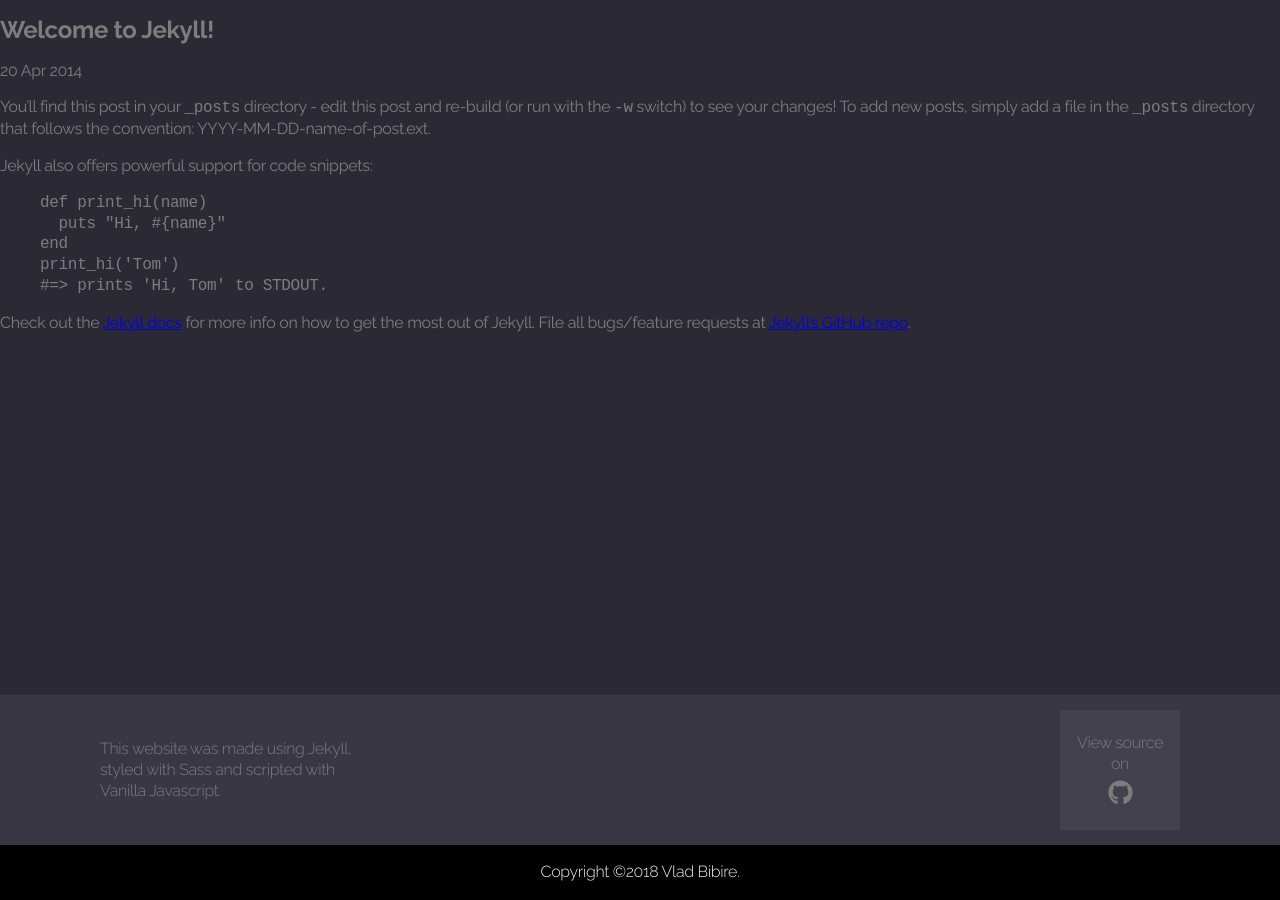
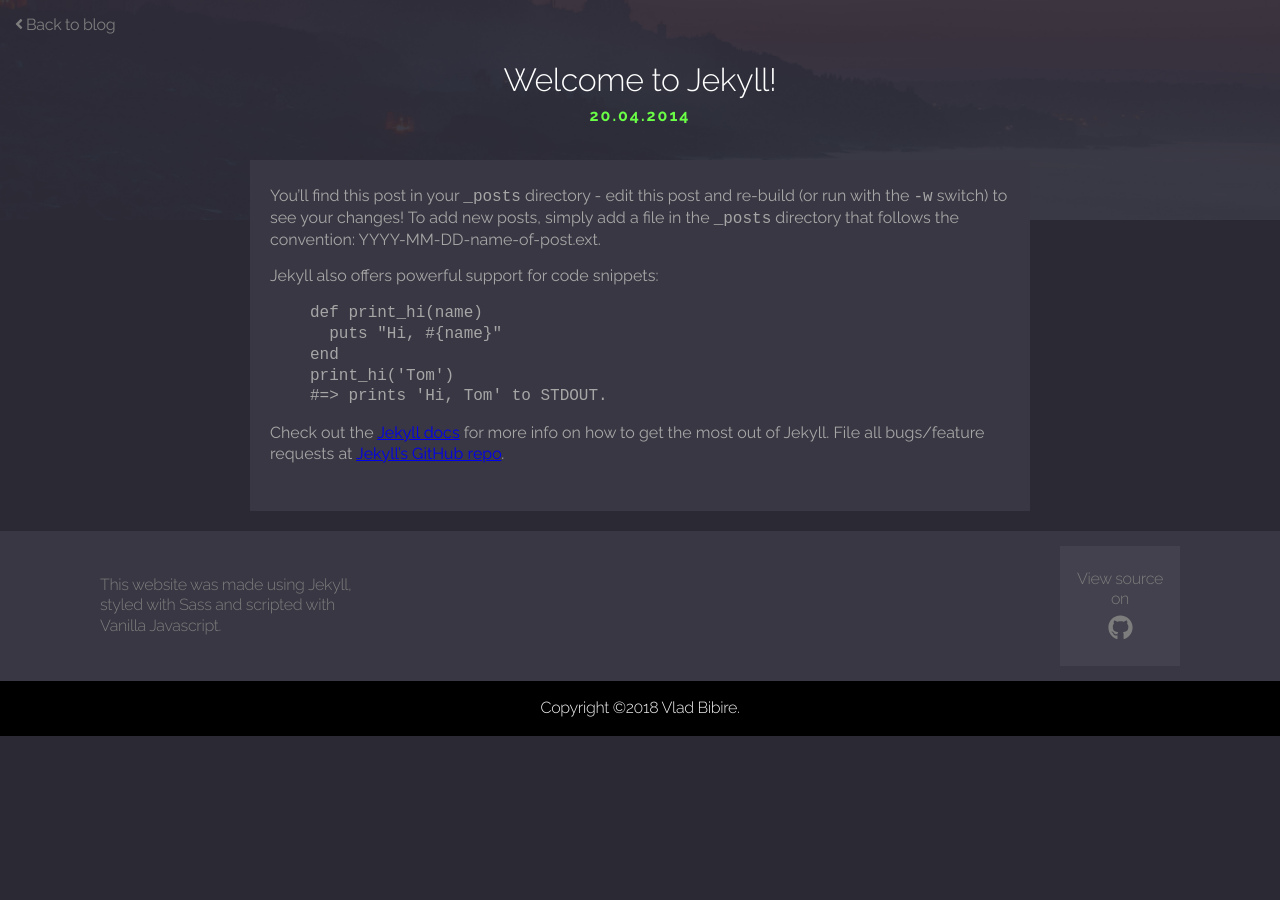
Before and after one commit to hexblend/PersonalWebsiteV2, a Jekyll site: the page built from _posts/2014-04-20-welcome-to-jekyll0.md, in a window 1280 px wide. Built offline with Jekyll 4.4.1, drawn with Linux system fonts in a browser that asks for light colours; nearby versions of some CDN libraries; Markdown is read by kramdown in place of the engine named in the settings.

Commit message:
Blog Post Header + Page Layout

```diff
--- a/_includes/blogPostHeader.html
+++ b/_includes/blogPostHeader.html
@@ -0,0 +1,5 @@
+<header class="blogPostHeader">
+  <a href="../../../../../blog.html"><i class="fas fa-angle-left"></i>Back to blog</a>
+  <h1>{{ page.title }}</h1>
+  <p>{{ page.date | date: "%d.%m.%Y" }}</p>
+</header>
--- a/_layouts/blog_post.html
+++ b/_layouts/blog_post.html
@@ -1,9 +1,9 @@
 ---
 layout: default
 ---
-<h2>{{ page.title }}</h2>
-<p class="meta">{{ page.date | date_to_string }}</p>
 
-<div class="post">
-{{ content }}
+{% include blogPostHeader.html %}
+
+<div class="post-container">
+  {{ content }}
 </div>
--- a/_posts/2014-04-20-welcome-to-jekyll0.markdown
+++ b/_posts/2014-04-20-welcome-to-jekyll0.md
@@ -4,10 +4,9 @@
 date:   2014-04-20 09:11:03
 categories: jekyll update
 ---
-<!-- excerpt.start -->
+
 You'll find this post in your `_posts` directory - edit this post and re-build (or run with the `-w` switch) to see your changes!
 To add new posts, simply add a file in the `_posts` directory that follows the convention: YYYY-MM-DD-name-of-post.ext.
-<!-- excerpt.end -->
 
 Jekyll also offers powerful support for code snippets:
 
--- a/_scss/3-includes/_blogHeader.scss
+++ b/_scss/3-includes/_blogHeader.scss
@@ -6,7 +6,7 @@
   justify-content: space-between;
   align-items: center;
   padding: 0 100px;
-  @media(max-width: 605px){
+  @media(max-width: 650px){
     text-align: center;
     flex-direction: column;
     height: auto;
@@ -18,7 +18,7 @@
     padding-left: 20px;
     line-height: 2em;
     transition: .3s ease-in-out;
-    @media(max-width: 605px){
+    @media(max-width: 650px){
       margin-bottom: 15px;
       border-left: 0;
       padding: 0 0 10px 0;
@@ -48,7 +48,7 @@
       margin: 0;
       padding: 0;
       transition: .3s ease-in-out;
-      @media(max-width: 605px){
+      @media(max-width: 650px){
         font-size: 1.1em;
       }
     }
--- a/_scss/3-includes/_footer.scss
+++ b/_scss/3-includes/_footer.scss
@@ -1,8 +1,8 @@
 footer{
   text-align: center;
-  // margin-top: 20px;
-  position: absolute;
-  bottom: 0; right: 0; left: 0;
+  margin-top: 20px;
+  // position: absolute;
+  // bottom: 0; right: 0; left: 0;
 
   .website-desc{
     background: $box-bg;
--- a/css/main.css
+++ b/css/main.css
@@ -320,10 +320,7 @@
 
 footer {
   text-align: center;
-  position: absolute;
-  bottom: 0;
-  right: 0;
-  left: 0; }
+  margin-top: 20px; }
   footer .website-desc {
     background: #393743;
     height: 150px;
@@ -394,7 +391,7 @@
   -ms-flex-align: center;
       align-items: center;
   padding: 0 100px; }
-  @media (max-width: 605px) {
+  @media (max-width: 650px) {
     header.blog-header {
       text-align: center;
       -ms-flex-direction: column;
@@ -406,7 +403,7 @@
     padding-left: 20px;
     line-height: 2em;
     transition: .3s ease-in-out; }
-    @media (max-width: 605px) {
+    @media (max-width: 650px) {
       header.blog-header .left-titles {
         margin-bottom: 15px;
         border-left: 0;
@@ -431,9 +428,44 @@
     margin: 0;
     padding: 0;
     transition: .3s ease-in-out; }
-    @media (max-width: 605px) {
+    @media (max-width: 650px) {
       header.blog-header .right-description p {
         font-size: 1.1em; } }
+
+.blogPostHeader {
+  height: 220px;
+  background: url("../img/main-bg.jpg") no-repeat center center;
+  background-size: cover;
+  position: relative;
+  overflow: auto;
+  display: -ms-flexbox;
+  display: flex;
+  -ms-flex-align: center;
+      align-items: center;
+  -ms-flex-direction: column;
+      flex-direction: column; }
+  .blogPostHeader a {
+    position: absolute;
+    top: 15px;
+    left: 15px;
+    text-decoration: none;
+    color: #7d7d7d; }
+    .blogPostHeader a .fa-angle-left {
+      margin-right: 3px;
+      transition: .2s ease-in-out; }
+    .blogPostHeader a:hover {
+      color: #fff; }
+    .blogPostHeader a:hover .fa-angle-left {
+      margin-right: 10px; }
+  .blogPostHeader h1 {
+    margin: 70px 0 0 0;
+    font-weight: 200;
+    color: #fff; }
+  .blogPostHeader p {
+    margin: 15px 0 0 0;
+    font-weight: 700;
+    letter-spacing: 2px;
+    color: #6aff46; }
 
 .blog-wrapper {
   padding: 0 150px;
@@ -491,3 +523,19 @@
           color: #7d7d7d;
           border-bottom: 1px solid #393743;
           transition: .2s ease-in-out; }
+
+.post-container {
+  background: #393743;
+  padding: 10px 20px 30px 20px;
+  margin: -60px 250px 20px 250px;
+  position: relative;
+  color: #a7a6a6;
+  letter-spacing: 0;
+  overflow: auto;
+  transition: .3s ease-in-out; }
+  @media (max-width: 1000px) {
+    .post-container {
+      margin: -60px 100px 20px 100px; } }
+  @media (max-width: 605px) {
+    .post-container {
+      margin: -60px 0px 30px 0px; } }
```
Also changed, not shown: _scss/3-includes/_blogPostHeader.scss (+40 -0 lines), _scss/4-pages/posts/_blog_post.scss (+18 -0 lines), 4 other files.
